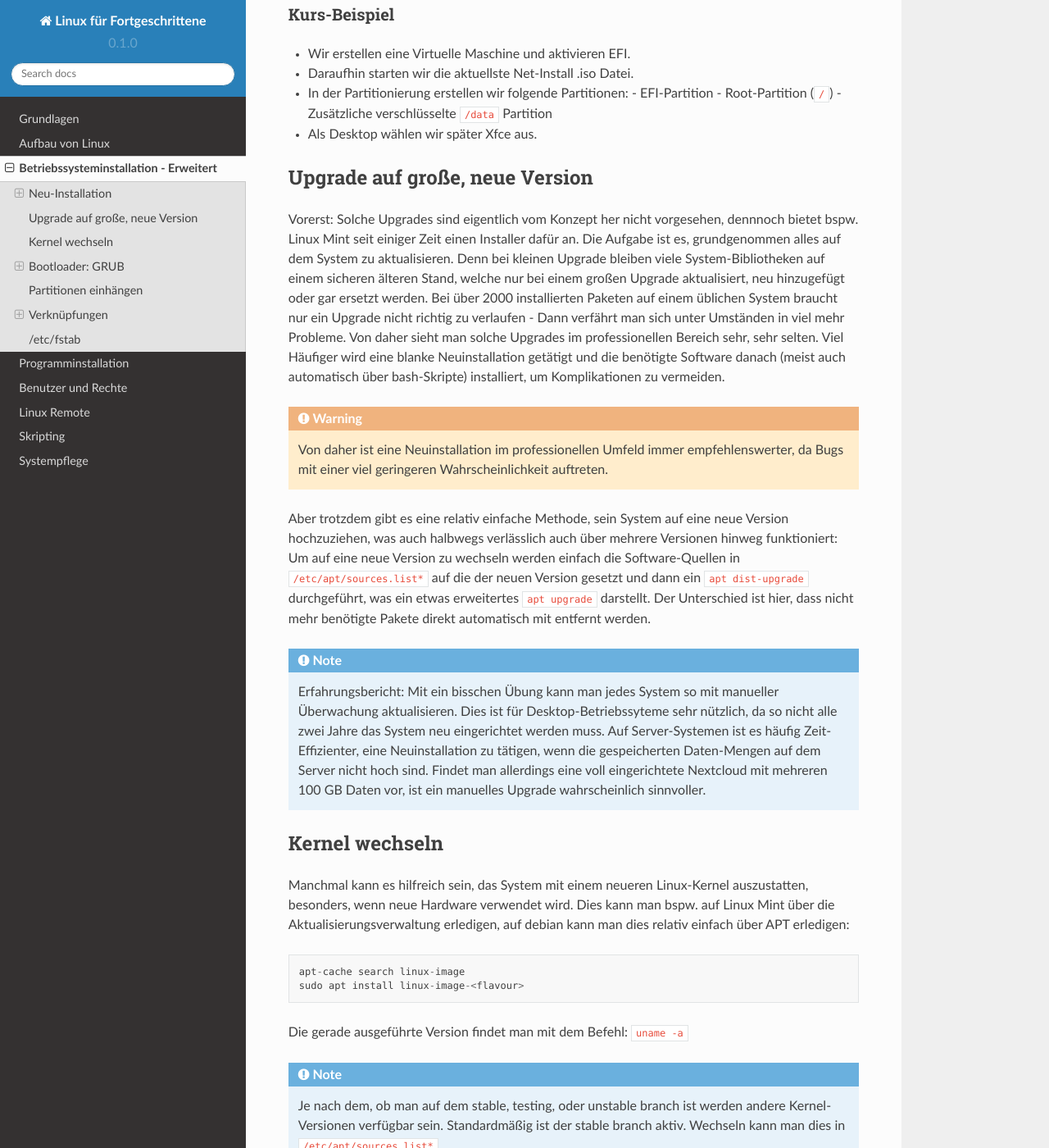
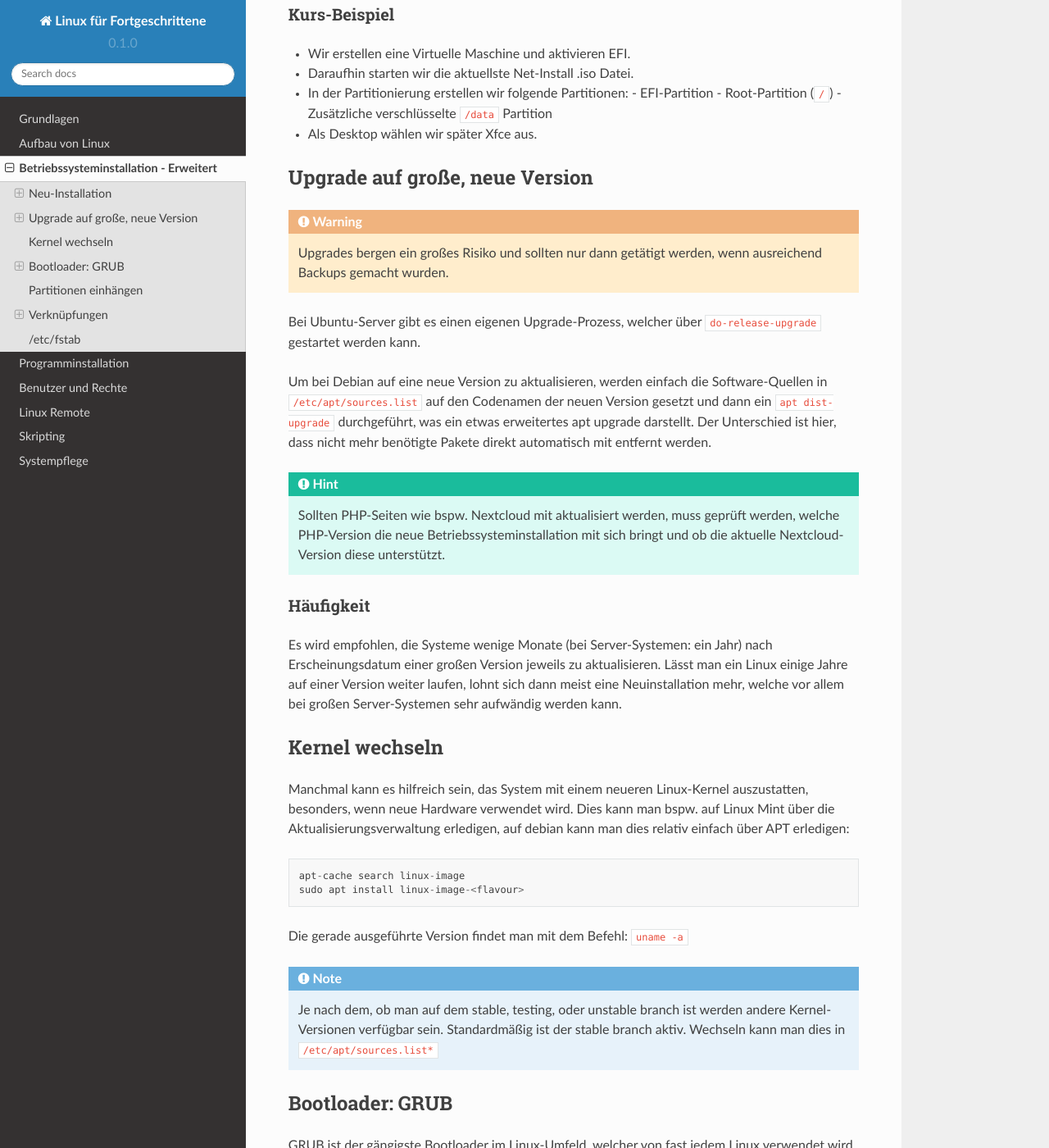
Before and after one commit to Jean28518/linux-fuer-fortgeschrittene, a Sphinx documentation site: the page built from docs/source/installation_partitionierung_etc.rst, in a window 1280 px wide and 1400 px high, scrolled down 2066 px. Shown: the whole window at 82% size. Built offline with Sphinx 7.4.7 and the Read the Docs theme 2.0.0, drawn with Linux system fonts in a browser that asks for light colours.

Commit message:
Update 'update' and maintenance section

```diff
--- a/docs/source/installation_partitionierung_etc.rst
+++ b/docs/source/installation_partitionierung_etc.rst
@@ -99,34 +99,29 @@ Kurs-Beispiel
 
 Upgrade auf große, neue Version
 -------------------------------
-Vorerst: Solche Upgrades sind eigentlich vom Konzept her nicht vorgesehen,
-dennnoch bietet bspw. Linux Mint seit einiger Zeit einen Installer dafür an.
-Die Aufgabe ist es, grundgenommen alles auf dem System zu aktualisieren.
-Denn bei kleinen Upgrade bleiben viele System-Bibliotheken auf einem sicheren älteren Stand,
-welche nur bei einem großen Upgrade aktualisiert, neu hinzugefügt oder gar ersetzt werden.
-Bei über 2000 installierten Paketen auf einem üblichen System
-braucht nur ein Upgrade nicht richtig zu verlaufen - Dann verfährt man sich unter Umständen in viel mehr Probleme.
-Von daher sieht man solche Upgrades im professionellen Bereich sehr, sehr selten.
-Viel Häufiger wird eine blanke Neuinstallation getätigt und die benötigte Software danach
-(meist auch automatisch über bash-Skripte) installiert, um Komplikationen zu vermeiden.
 
 .. warning::
-    Von daher ist eine Neuinstallation im professionellen Umfeld immer empfehlenswerter,
-    da Bugs mit einer viel geringeren Wahrscheinlichkeit auftreten.
+    Upgrades bergen ein großes Risiko und sollten nur dann getätigt werden, wenn ausreichend Backups gemacht wurden.
 
-Aber trotzdem gibt es eine relativ einfache Methode, sein System auf eine neue Version hochzuziehen,
-was auch halbwegs verlässlich auch über mehrere Versionen hinweg funktioniert:
-Um auf eine neue Version zu wechseln werden einfach die Software-Quellen in ``/etc/apt/sources.list*`` auf die der neuen Version gesetzt
-und dann ein ``apt dist-upgrade`` durchgeführt, was ein etwas erweitertes ``apt upgrade`` darstellt.
+Bei Ubuntu-Server gibt es einen eigenen Upgrade-Prozess, welcher über ``do-release-upgrade`` gestartet werden kann.
+
+Um bei Debian auf eine neue Version zu aktualisieren,
+werden einfach die Software-Quellen in ``/etc/apt/sources.list`` auf den Codenamen der neuen Version gesetzt
+und dann ein ``apt dist-upgrade`` durchgeführt, was ein etwas erweitertes apt upgrade darstellt.
 Der Unterschied ist hier, dass nicht mehr benötigte Pakete direkt automatisch mit entfernt werden.
 
-.. note:: Erfahrungsbericht:
-    Mit ein bisschen Übung kann man jedes System so mit manueller Überwachung aktualisieren.
-    Dies ist für Desktop-Betriebssyteme sehr nützlich,
-    da so nicht alle zwei Jahre das System neu eingerichtet werden muss.
-    Auf Server-Systemen ist es häufig Zeit-Effizienter, eine Neuinstallation zu tätigen,
-    wenn die gespeicherten Daten-Mengen auf dem Server nicht hoch sind. Findet man allerdings eine
-    voll eingerichtete Nextcloud mit mehreren 100 GB Daten vor, ist ein manuelles Upgrade wahrscheinlich sinnvoller.
+.. hint::
+    Sollten PHP-Seiten wie bspw. Nextcloud mit aktualisiert werden, muss geprüft werden,
+    welche PHP-Version die neue Betriebssysteminstallation mit sich bringt
+    und ob die aktuelle Nextcloud-Version diese unterstützt.
+
+Häufigkeit
+^^^^^^^^^^
+
+Es wird empfohlen, die Systeme wenige Monate (bei Server-Systemen: ein Jahr) nach Erscheinungsdatum einer großen Version jeweils zu aktualisieren.
+Lässt man ein Linux einige Jahre auf einer Version weiter laufen, lohnt sich dann meist eine Neuinstallation mehr,
+welche vor allem bei großen Server-Systemen sehr aufwändig werden kann.
+
 
 Kernel wechseln
 ---------------
--- a/docs/source/programm_installation.rst
+++ b/docs/source/programm_installation.rst
@@ -52,7 +52,7 @@ Zu Beginn wird der Typ definiert. Dieser kann entweder ``deb`` oder ``deb-src``
 Letzteres ist lediglich zum Ansehen von Quellen notwendig.
 
 Darauffolgend wird eine normale http-Adresse angegeben, dann der Distributions-/Versionsname.
-Beispiele wären: ``jammy`` oder ``bullseye``.
+Beispiele wären: ``jammy`` oder ``bookworm``.
 
 Letztendlich kann die Quelle dann noch weiter mit Optionen (Komponenten) spezifizert werden.
 Einheitliche Regeln gibt es hierfür nicht distributionsübergreifend.
```
Also changed, not shown: docs/source/pflege.rst (+12 -12 lines).
